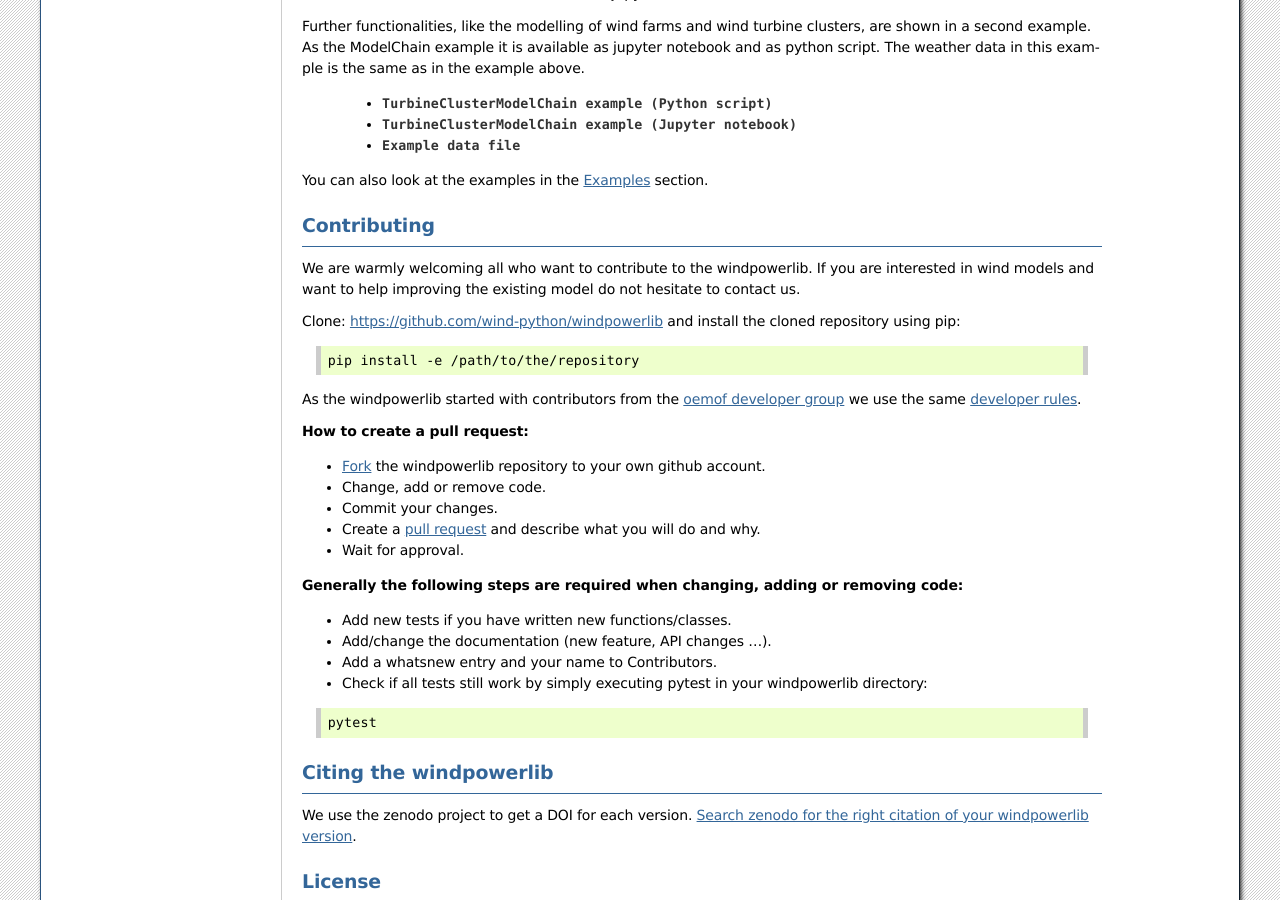
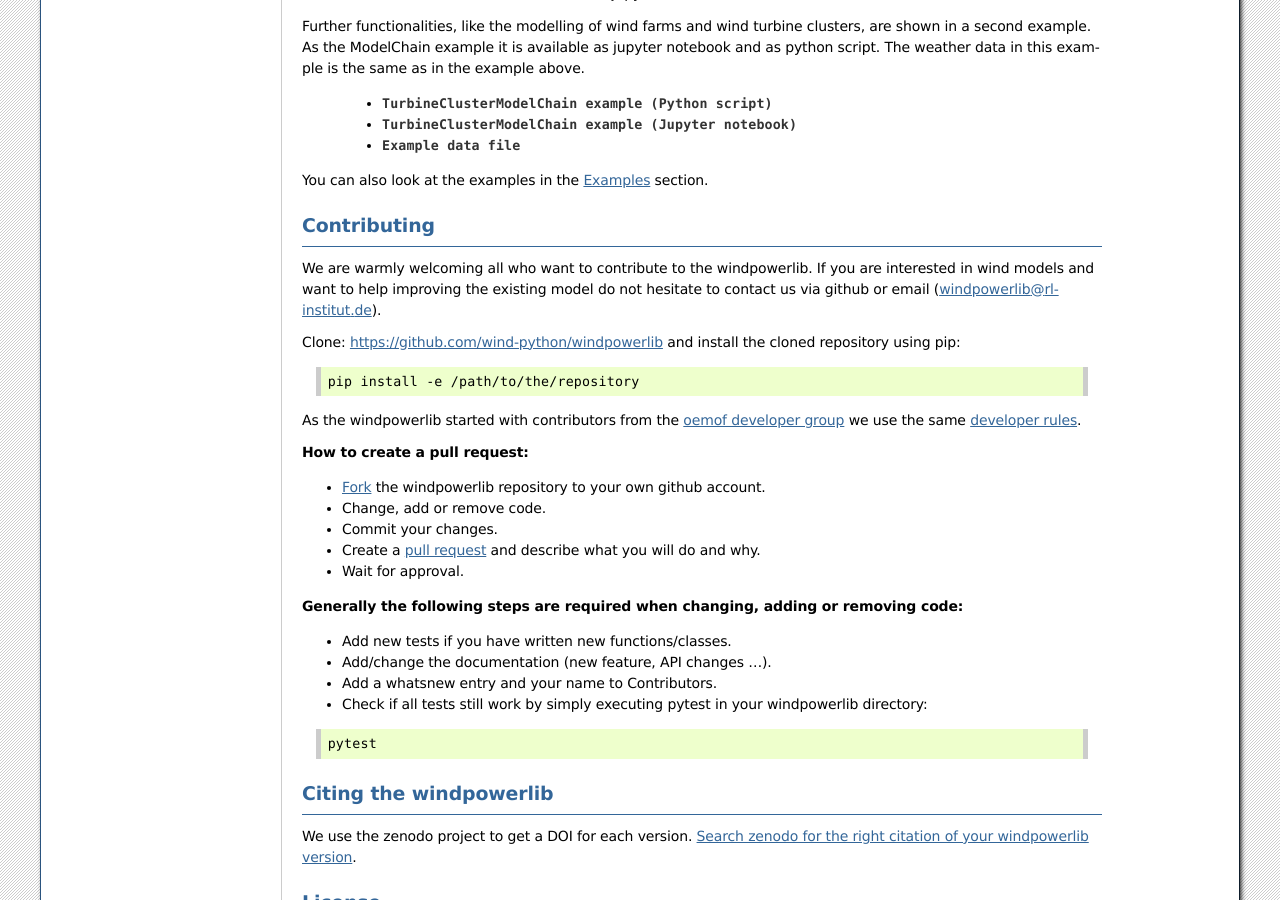
Before and after one commit to wind-python/windpowerlib, a Sphinx documentation site: the page built from doc/getting_started.rst, in a window 1280 px wide and 900 px high, scrolled down 1005 px. Built offline with Sphinx 7.4.7, drawn with Linux system fonts in a browser that asks for light colours; formulas are drawn with MathJax 3.

Commit message:
Add contact email

```diff
--- a/README.rst
+++ b/README.rst
@@ -67,7 +67,7 @@ You can also look at the examples in the `Examples <https://windpowerlib.readthe
 Contributing
 ==============
 
-We are warmly welcoming all who want to contribute to the windpowerlib. If you are interested in wind models and want to help improving the existing model do not hesitate to contact us.
+We are warmly welcoming all who want to contribute to the windpowerlib. If you are interested in wind models and want to help improving the existing model do not hesitate to contact us via github or email (windpowerlib@rl-institut.de).
 
 Clone: https://github.com/wind-python/windpowerlib and install the cloned repository using pip:
 
--- a/doc/getting_started.rst
+++ b/doc/getting_started.rst
@@ -65,7 +65,7 @@ You can also look at the examples in the :ref:`examples_section_label` section.
 Contributing
 ==============
 
-We are warmly welcoming all who want to contribute to the windpowerlib. If you are interested in wind models and want to help improving the existing model do not hesitate to contact us.
+We are warmly welcoming all who want to contribute to the windpowerlib. If you are interested in wind models and want to help improving the existing model do not hesitate to contact us via github or email (windpowerlib@rl-institut.de).
 
 Clone: https://github.com/wind-python/windpowerlib and install the cloned repository using pip:
 
```
